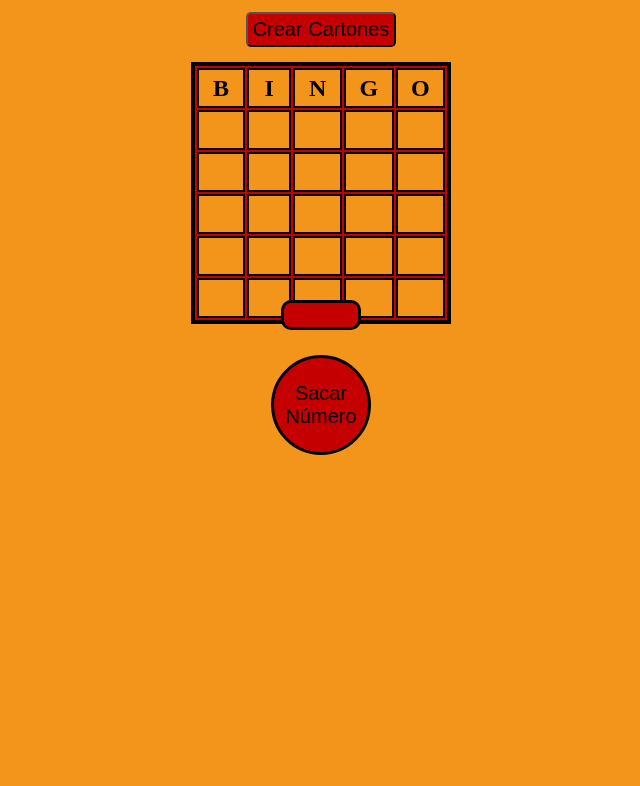
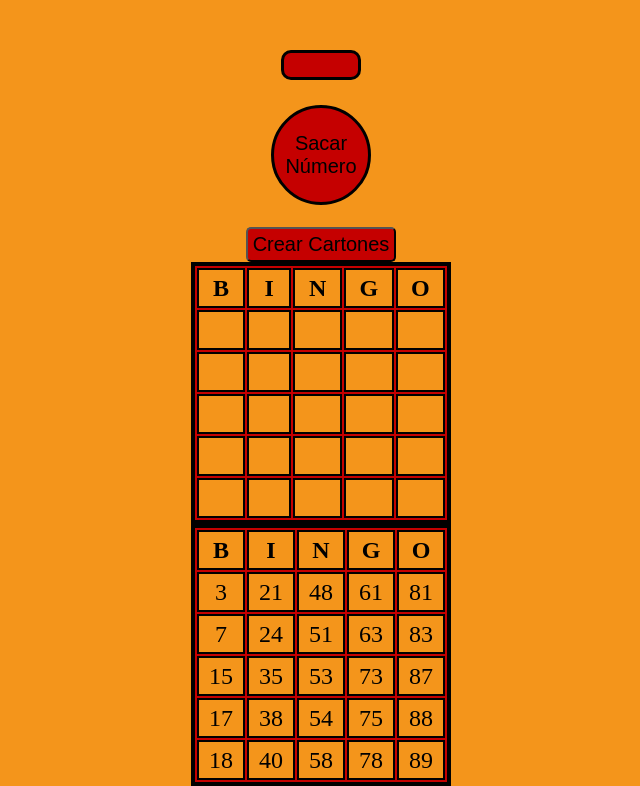
Before and after one commit to JeffersonPorras/juegoBingo, a plain HTML site: page index.html in a window 1280 px wide. Both pictures are taken after a click on the button "Crear Cartones". Shown: the part 78-864 px from the top of the page, without its empty margins (319-959 px from the left). Before the commit the page ends 800 px from the top, so only its background shows below. Drawn offline with Linux system fonts and the light colour scheme.

Commit message:
se realiza funcion para generar cartones de juego

```diff
--- a/index.html
+++ b/index.html
@@ -12,8 +12,6 @@
         <h1>Bingo</h1>
     </header>
     <main>
-        <input class="input-cartones" type="button" value="Crear Cartones" onclick="generarCartonDeJuego()">
-        <section id="section-carton__jugador"></section>
         <section class="section-boton">
             <div class="Container-boton">
                 <div id="resultadoNumeroAleatorio">
@@ -24,8 +22,8 @@
                 </button>
             </div>
         </section>
-        <section id="section-carton__pc">
-        </section>
+        <input class="input-cartones" type="button" value="Crear Cartones" onclick="crearCartonDeJuego()">
+        <section id="section-cartones"></section>
         <section id="contenedorNumerosAlmacenados">
         </section>
     </main>
--- a/index.js
+++ b/index.js
@@ -1,10 +1,10 @@
 const botonAletorio = document.querySelector("boton-aleatorio")
 const numeroElegidoBalotera = document.getElementById('numeroElegido')
 const letraCorrespondienteAlNumero = document.getElementById('resultadoDeLetraYNumero')
-let sectionCartonJugador = document.getElementById("section-carton__jugador")
-let sectionCartonPc = document.getElementById('section-carton__pc')
+let sectionCartones = document.getElementById("section-cartones")
 let numeroAleatoriosAlmacenados = []
 let cantidadDeNumerosPorColumna = 5
+let cantidadDeCartones = 2
 
 let numerosAlmacenadosDelCarton = {
   b:[],
@@ -74,21 +74,22 @@ function verificarSiNumeroExiste(numeroAVerificar) {
   numeroAleatoriosAlmacenados.push(numeroAVerificar)
 }
 
-function generarCartonDeJuego() {
-  let cartonJugador = document.createElement("table")
-  //let cartonPc = document.createElement("table")
 
-  sectionCartonJugador.appendChild(cartonJugador)
-  //sectionCartonPc.appendChild(cartonPc)
 
-  cartonJugador.appendChild(generarCabezeraDeCartonDeJuego())
-  cartonJugador.appendChild(GenerarBodyDeCartonDeJuego())
-
-  //cartonPc.appendChild(generarCabezeraDeCartonDeJuego())
-  //cartonPc.appendChild(GenerarBodyDeCartonDeJuego())
-
-  //console.log(cartonPc);
-  console.log(cartonJugador);
+function crearCartonDeJuego() {
+  let idTabla = ''
+  for (let index = 0; index < cantidadDeCartones; index++) {
+    idTabla = `tabla-${index+1}`
+    let cartonCreado =  document.createElement("table")
+    sectionCartones.appendChild(cartonCreado)
+    cartonCreado.appendChild(generarCabezeraDeCartonDeJuego())
+    cartonCreado.appendChild(generarBodyDeCartonDeJuego(idTabla))
+    console.log(idTabla);
+  }
+  for (let tabla = 0; tabla < cantidadDeCartones; tabla++) {
+    asignarNumerosACarton(cantidadDeCartones,generarNumeroParaCadaCarton())
+  }
+  //asignarNumerosACarton(2,generarNumeroParaCadaCarton())
 }
 
 function generarCabezeraDeCartonDeJuego() {
@@ -109,41 +110,69 @@ function crearEncabezado(valor) {
   return encabezado
 }
 
-function GenerarBodyDeCartonDeJuego() {
+function generarTablaDeJuego() {
+  let arrayTablas = [];
+  let tablaJuego = document.createElement("table");
+    arrayTablas = generarBodyDeCartonDeJuego()
+    arrayTablas.forEach((body) => {
+      tablaJuego.appendChild(body)
+    })
+    return tablaJuego
+}
+function generarBodyDeCartonDeJuego(idTabla) {
   let arrayFilas = []
   let body = document.createElement("tbody")
-   arrayFilas = generarfilasCartonJuego()
+   arrayFilas = generarfilasCartonJuego(idTabla)
    arrayFilas.forEach((fila) => {
     body.appendChild(fila)
    })
   return body
 }
-function generarfilasCartonJuego() {
+function generarfilasCartonJuego(idTabla) {
   let arrayFilas = []
   for (let index = 0; index < cantidadDeNumerosPorColumna; index++) {
     let fila = document.createElement("tr")
-    let arrayColumnas = generarColumnas(index + 1)
+    let arrayColumnas = generarColumnas(idTabla,index + 1)
     arrayColumnas.forEach((colum) => {
       fila.appendChild(colum)
     })
     arrayFilas.push(fila)
   }
   return arrayFilas;
-  //fila.appendChild(generarNumerosDeLasLetras())
-  /* fila.appendChild(generarValorDeCasillasI(generarNumeroAleatorio(21,40)))
-  fila.appendChild(generarValorDeCasillasN(generarNumeroAleatorio(41,60)))
-  fila.appendChild(generarValorDeCasillasG(generarNumeroAleatorio(61,80)))
-  fila.appendChild(generarValorDeCasillasO(generarNumeroAleatorio(81,99))) */
 }
-function generarColumnas(idFila) {
+
+function generarColumnas(idTabla, idFila) {
  let arrayLetras = ['b','i','n','g','o'];
  let arrayCasillas = []
  for (let index = 0; index < arrayLetras.length; index++) {
   let casilla = document.createElement('td');
-  casilla.id = `${arrayLetras[index]}-${idFila}`
+  casilla.id = `${idTabla}-${arrayLetras[index]}-${idFila}`
   arrayCasillas.push(casilla)
  }
  return arrayCasillas;
+}
+function generarNumeroParaCadaCarton() {
+  let numerosAsigandos = {
+    b:generarNumerosDeLasLetras(cantidadDeNumerosPorColumna,1,20),
+    i:generarNumerosDeLasLetras(cantidadDeNumerosPorColumna,21,40),
+    n:generarNumerosDeLasLetras(cantidadDeNumerosPorColumna,41,60),
+    g:generarNumerosDeLasLetras(cantidadDeNumerosPorColumna,61,80),
+    o:generarNumerosDeLasLetras(cantidadDeNumerosPorColumna,81,99),
+  }
+  console.log(numerosAsigandos);
+  return numerosAsigandos
+}
+function asignarNumerosACarton(idTabla,numerosAsigandos) {
+  let columnas = Object.keys(numerosAsigandos)
+  let numerosPorColumna = Object.values(numerosAsigandos)
+
+  for (let index = 0; index < columnas.length; index++) {
+    for (let indexColumna = 0; indexColumna < numerosPorColumna[index].length; indexColumna++){
+      let idCasillas = `tabla-${idTabla}-${columnas[index]}-${indexColumna+1}`
+      let casillaAModificar = document.getElementById(idCasillas)
+      casillaAModificar.innerText = numerosPorColumna[index][indexColumna]
+    }
+  }
 }
 
 function generarNumerosDeLasLetras(cantidadNumeros,numeroMinimo,numeroMaximo) {
```
